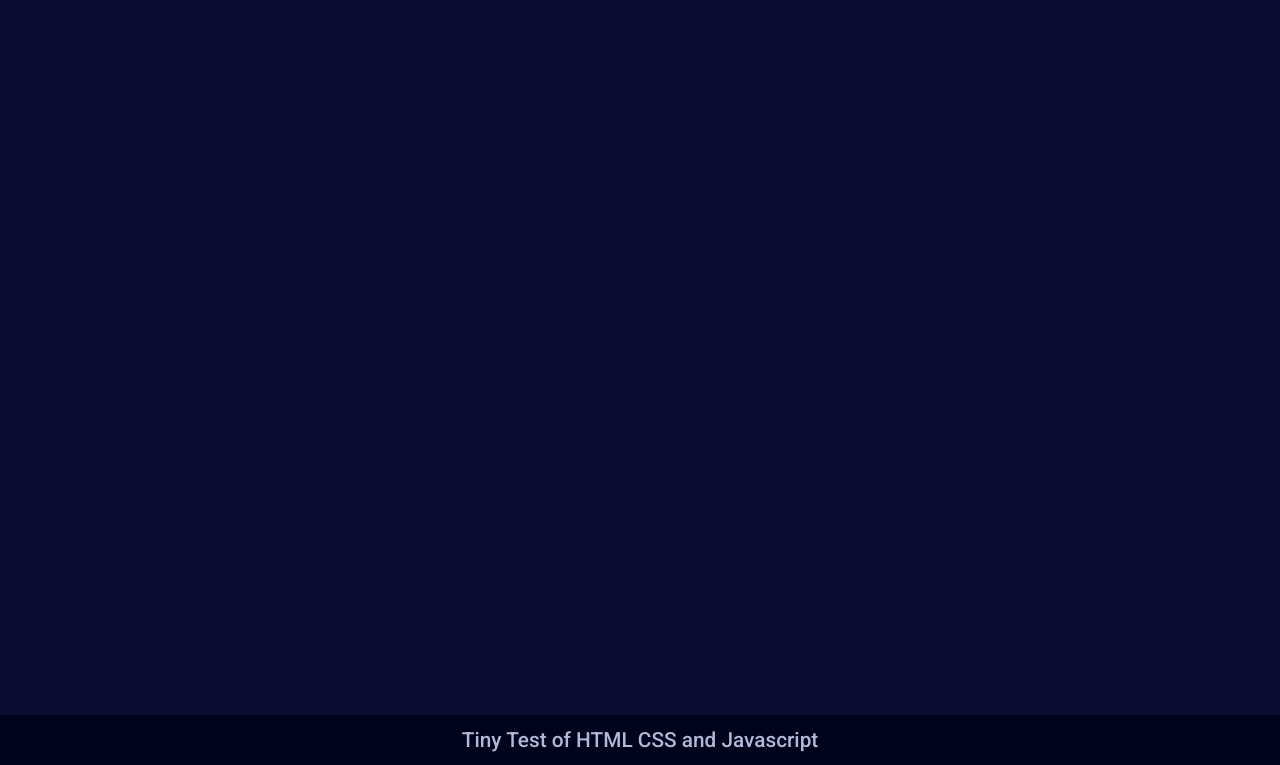
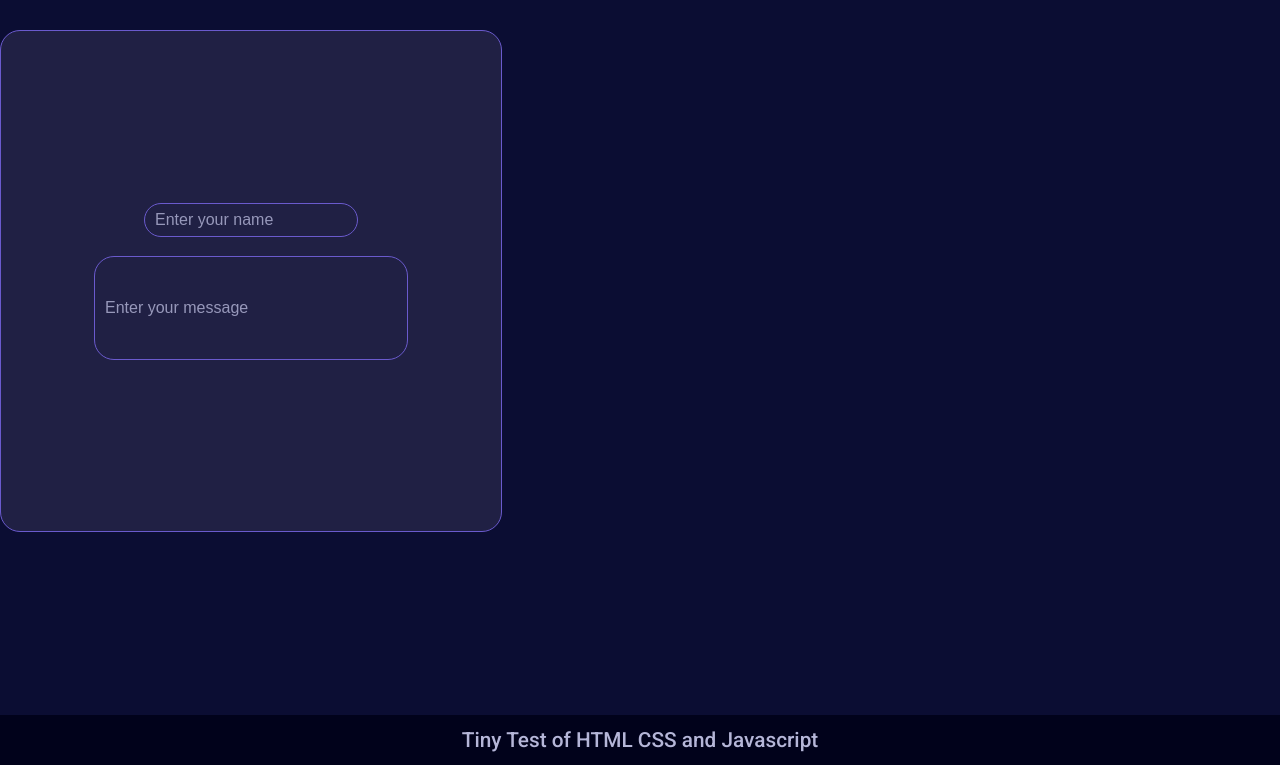
Before and after one commit to yesomac/js-DOM, a plain HTML site: page index.html in a window 1280 px wide. Shown: the part 55-820 px from the top of the page. Drawn offline with Linux system fonts and the light colour scheme.

```diff
--- a/app.js
+++ b/app.js
@@ -1,3 +1,5 @@
+const dad = document.querySelector('.dad')
+
 function helloName() {
   console.log('hello')
   let yourName = prompt('Enter your name')
@@ -41,6 +43,31 @@ function mulTable() {
   multiplicationTable.appendChild(showTable)
 }
 
+const select = document.querySelector('#input-text')
+select.addEventListener('click', inputText)
+
+const inputName = document.querySelector('#input-name')
+inputName.addEventListener('click', inputText)
+
+const inputMessage = document.querySelector('#input-message')
+
+const divShowName = document.createElement('div')
+const divShowMessage = document.createElement('div')
+
+// const formContainer = document.createElement('div')
+// const form = document.createElement('form')
+// const formInput = document.createElement('input')
+
+function inputText() {
+  console.log('input')
+  // form.append(formInput)
+
+  console.log(inputName.target)
+}
+// formContainer.append(form)
+// dad.appendChild(formContainer)
+
+
 //card about
 const activeAbout = document.querySelector('#about-nav')
 activeAbout.addEventListener('click', showAbout)
--- a/index.html
+++ b/index.html
@@ -25,6 +25,9 @@
           <a id="table" onclick="mulTable()">Multiplication table</a>
         </li>
         <li>
+          <a id="input-text">Capture</a>
+        </li>
+        <li>
           <a id="about-nav">About</a>
         </li>
       </ul>
@@ -41,6 +44,14 @@
       </div>
 
       <div id="multiTable"></div>
+
+      <div id="formContainer">
+        <form>
+          <input type="text" placeholder="Enter your name" id="input-name">
+          <br>
+          <input type="text" placeholder="Enter your message" id="input-message">
+        </form>
+      </div>
     </div>
   </main>
   <footer>
--- a/style.css
+++ b/style.css
@@ -125,6 +125,46 @@ nav {
     margin: 0;
   }
 
+  #formContainer {
+    width: 500px;
+    height: 500px;
+    border-radius: 20px;
+    border: 1px solid slateblue;
+    background-color: #202044;
+    display: flex;
+  }
+    #formContainer form {
+      display: flex;
+      flex-direction: column;
+      justify-content: center;
+      align-items: center;
+      width: 100%;
+    }
+    textarea:focus,
+    input:focus {
+      outline: none;
+    }
+    ::placeholder {
+      color: #b5b6d8;
+      opacity: 0.8;
+    }
+    #formContainer input {
+      background-color: #202044;
+      border: 1px solid slateblue;
+      border-radius: 20px;
+      color: #b5b6d8;
+      font-size: 1rem;
+      padding-left: 10px;
+    }
+    #formContainer input:nth-child(1){
+      width: 200px;
+      height: 30px;
+    }
+    #formContainer input:nth-child(3){
+      width: 300px;
+      height: 100px;
+    }
+
 
 footer {
   background-color: #01021b;
```
